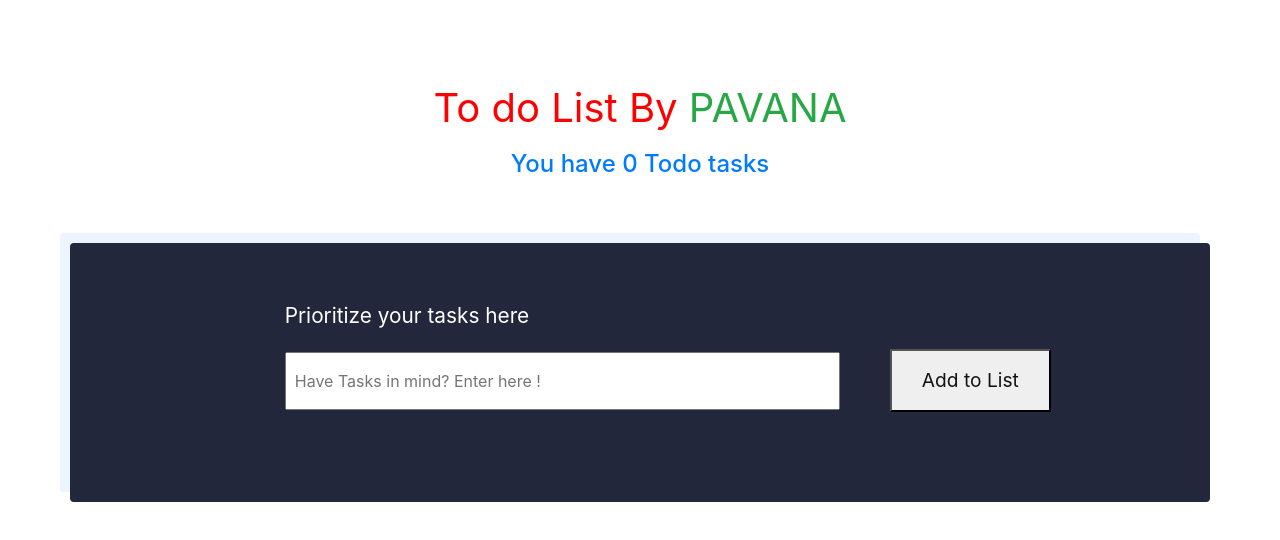
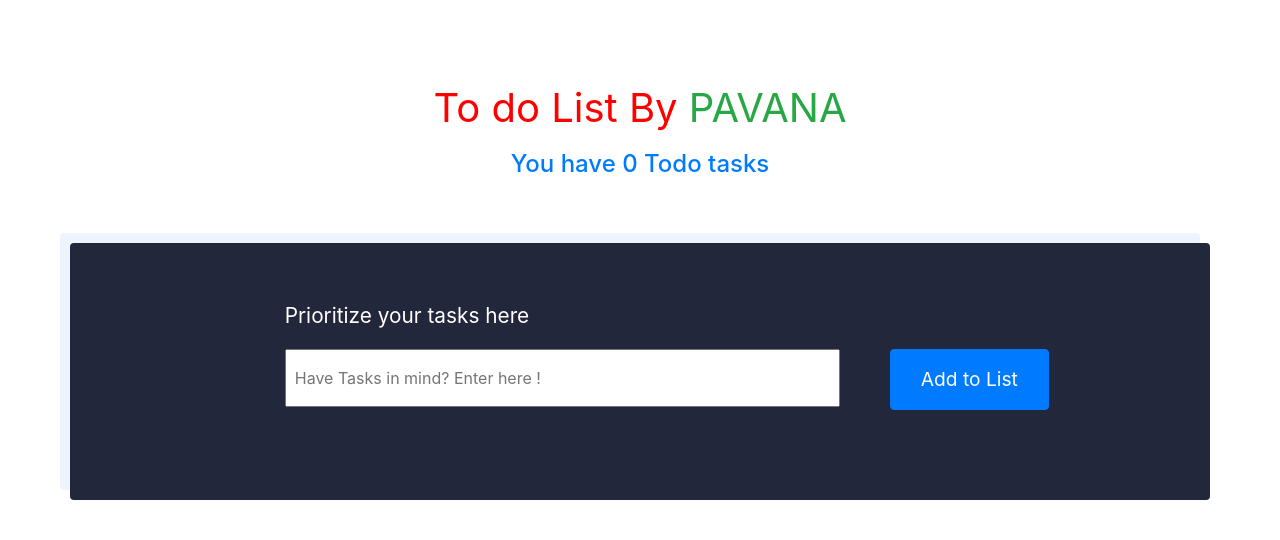
Before and after one commit to pavana31/ReactTodoList, a React (Create React App) app in the folder todoreactapp/: page / in a window 1280 px wide. Shown: the top 540 px of the page. Built offline with nearby package versions, Linux system fonts and the light colour scheme.

Commit message:
new button color is added

```diff
--- a/todoreactapp/src/NewTodo.css
+++ b/todoreactapp/src/NewTodo.css
@@ -50,7 +50,7 @@ input {
 #submit-btn {
   /* border-radius: 5px; */
 
-  color: rgb(20, 18, 18);
+  color: rgb(253, 251, 251);
   text-align: center;
   /* display: inline-flex; */
   margin: 10px 50px;
--- a/todoreactapp/src/NewTodo.js
+++ b/todoreactapp/src/NewTodo.js
@@ -85,7 +85,7 @@ class NewTodo extends Component {
                     </input>
 
 
-                    <button id="submit-btn" class="paper-btn btn-primary-outline"  onClick={this.add} aria-pressed="true"  >
+                    <button id="submit-btn" class="btn btn-primary"  onClick={this.add} aria-pressed="true"  >
                          Add to List </button>
 
 
```
